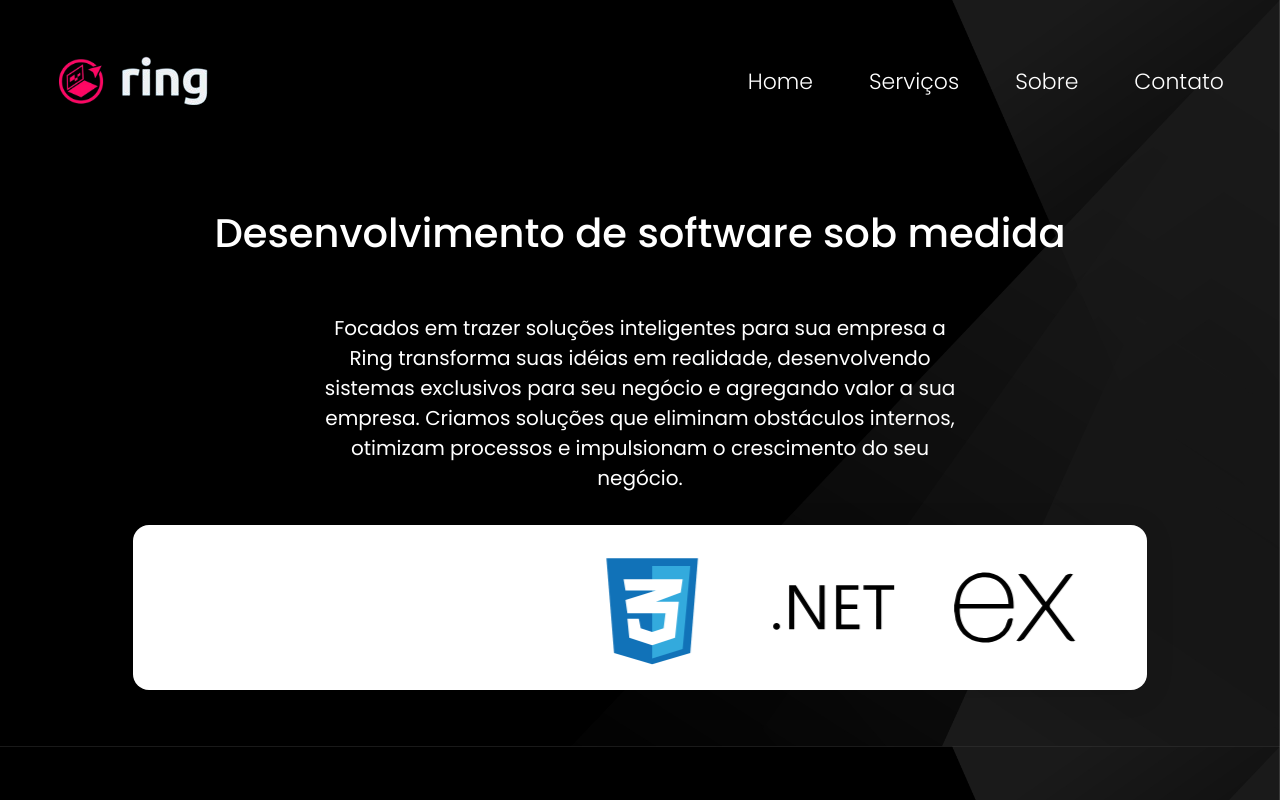
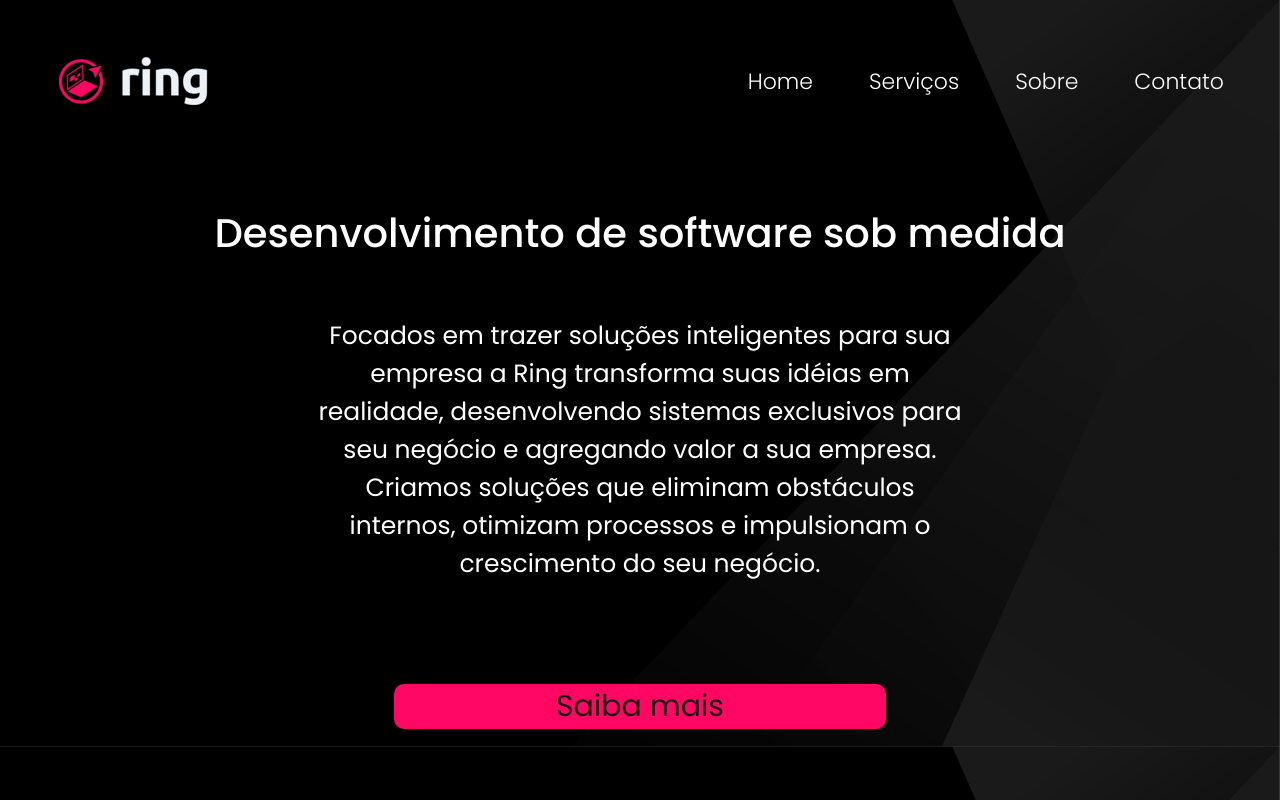
Before and after one commit to joaovictormar/ring, a plain HTML site: page index.html in a window 1280 px wide. Shown: the top 800 px of the page. Drawn offline with Linux system fonts and the light colour scheme.

Commit message:
Adicionado botão saiba mais

```diff
--- a/index.html
+++ b/index.html
@@ -24,6 +24,7 @@
     <section class="home">
       <h1 class="home_textoPrincipal">Desenvolvimento de software sob medida</h1>
       <h2 class="home_textoSecundario">Focados em trazer soluções inteligentes para sua empresa a Ring transforma suas idéias em realidade, desenvolvendo sistemas exclusivos para seu negócio e agregando valor a sua empresa. Criamos soluções que eliminam obstáculos internos, otimizam processos e impulsionam o crescimento do seu negócio.</h2>
+      <a class="home_botao">Saiba mais</a>
     </section>
     <section class="carrossel">
       <div class="slider">
--- a/style.css
+++ b/style.css
@@ -44,13 +44,20 @@ body {
 .ancora {
   text-decoration: none;
   font-size: 22px;
-  color: white;
+  color: var(--cor-terciaria);
   font-weight: 300;
 }
 
 .ancora:hover {
   color: var(--cor-secundaria);
 }
+
+main {
+  display: flex;
+  flex-direction: column;
+  gap: 100vh;
+}
+
 
 .home {
   display: flex;
@@ -66,9 +73,24 @@ body {
 }
 
 .home_textoSecundario {
-  font-size: 20px;
+  font-size: 25px;
   padding: 0 18rem;
   font-weight: 400;
+}
+
+.home_botao {
+  width: 40%;
+  font-size: 30px;
+  background-color: var(--cor-secundaria);
+  border-radius: 10px;
+  color: var(--cor-do-fundo);
+  margin-top: 5rem;
+}
+
+.home_botao:hover {
+  cursor: pointer;
+  transition: 0.3s;
+  scale: 1.1;
 }
 
 .carrossel {
@@ -83,12 +105,12 @@ body {
   height: 100%;
   width: 80%;
   overflow: hidden;
-  background: rgb(255, 255, 255);
+  background: #b4154f;
   border-radius: 16px;
   box-shadow: 0 4px 30px rgba(0, 0, 0, 0.1);
   backdrop-filter: blur(7.4px);
   -webkit-backdrop-filter: blur(7.4px);
-  border: 1px solid rgba(255, 255, 255, 0.4);
+  border: 0 solid rgba(255, 255, 255, 0.4);
 }
 
 .slider_itens {
```
